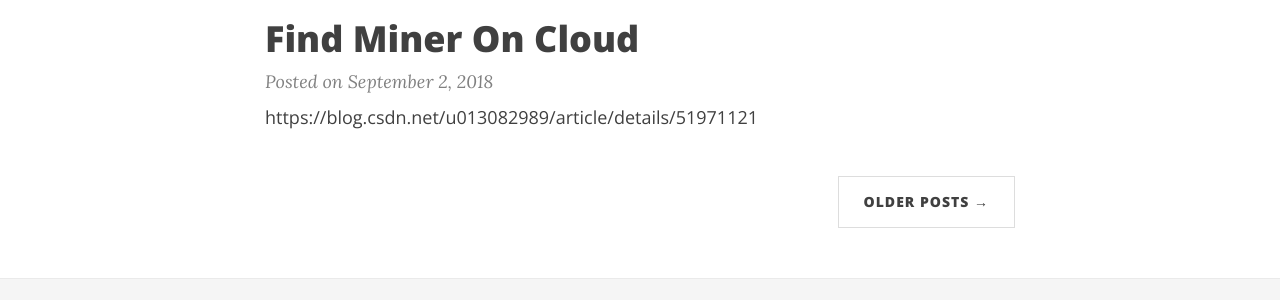
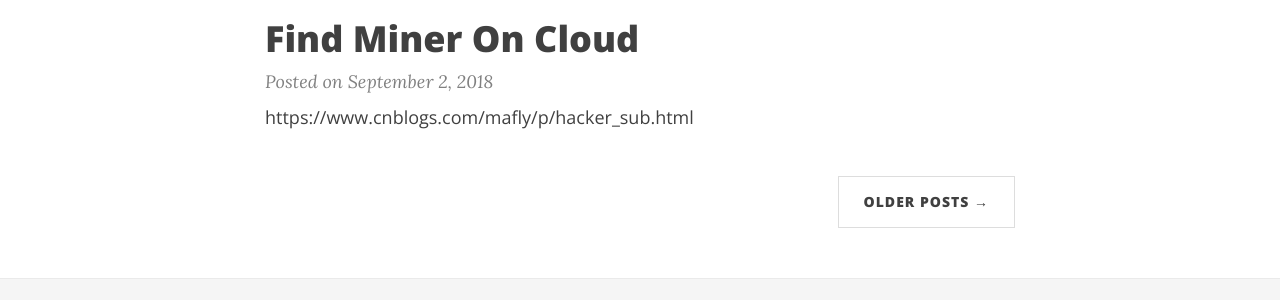
Before and after one commit to RicheZhang/RicheZhang.github.io, a Jekyll site: the page built from index.html, in a window 1280 px wide and 900 px high, scrolled down 505 px. Shown: the part 388-688 px from the top of the window. Built offline with Jekyll 4.4.1, drawn with Linux system fonts in a browser that asks for light colours; nearby versions of some CDN libraries; the list of posts is cut into pages by our own code; some of the changed lines change nothing that is shown.

Commit message:
post updated

```diff
--- a/_posts/2018-9-2-find-miner-on-cloud.md
+++ b/_posts/2018-9-2-find-miner-on-cloud.md
@@ -1 +1 @@
-https://blog.csdn.net/u013082989/article/details/51971121
+https://www.cnblogs.com/mafly/p/hacker_sub.html
```
